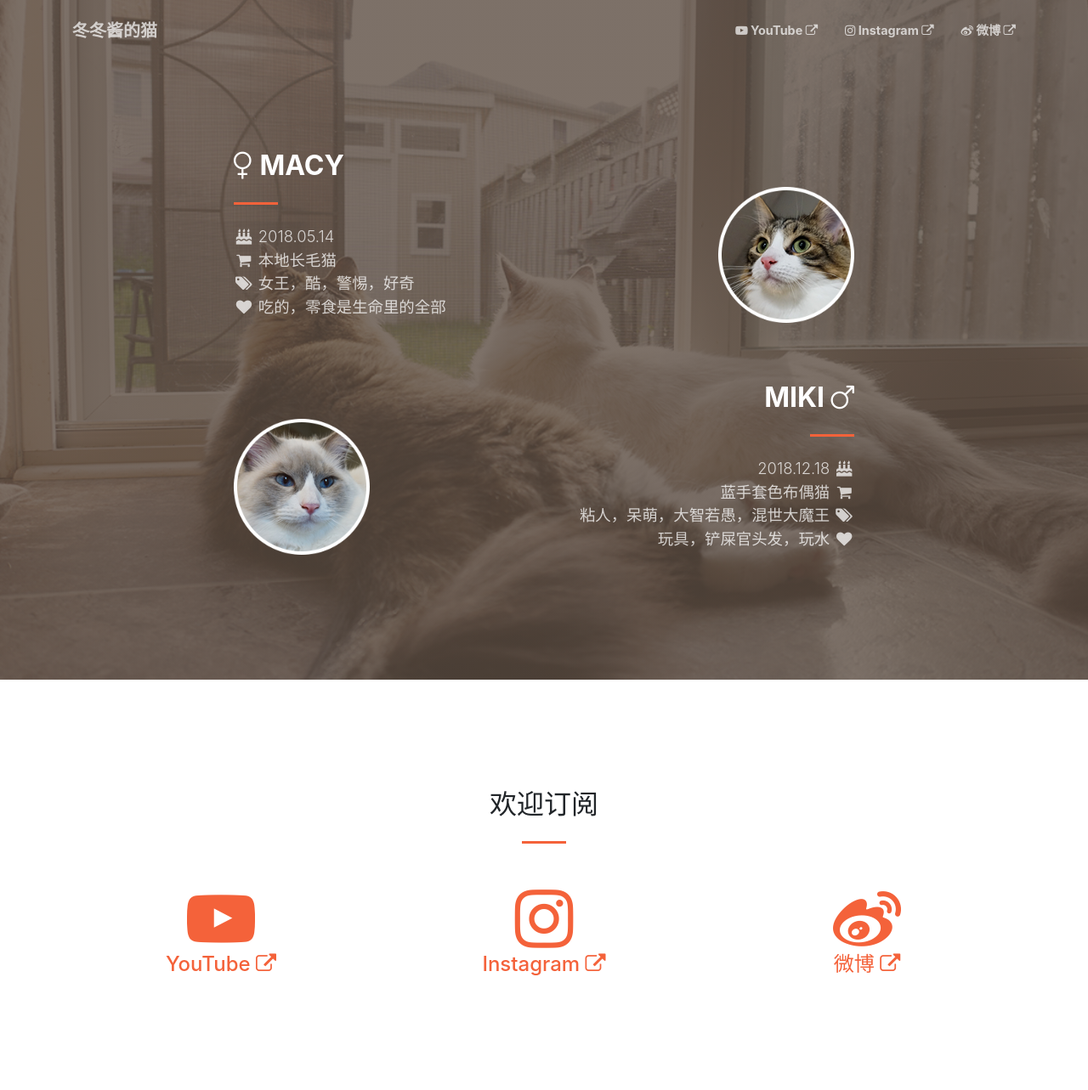
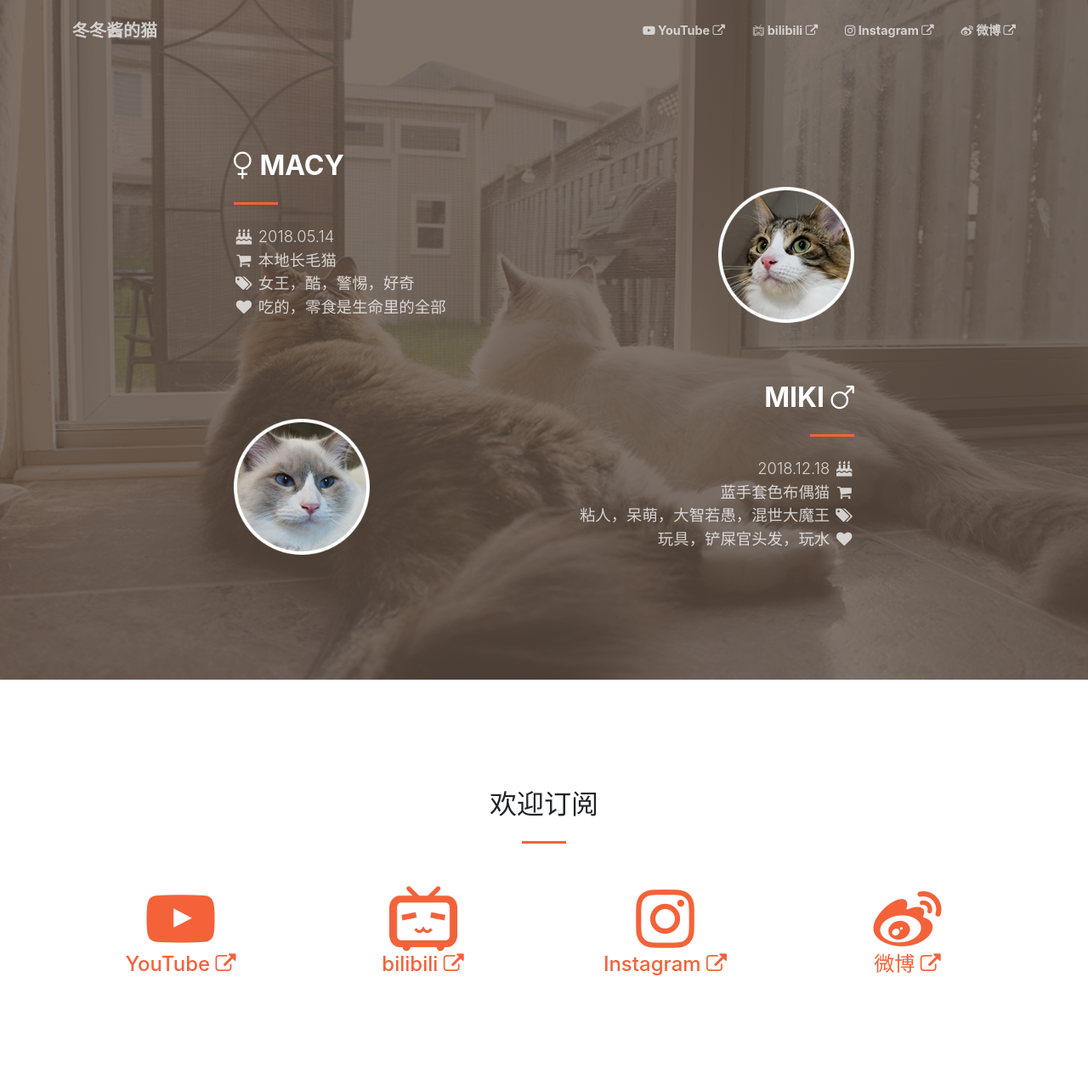
Before and after one commit to catniphy/catniphy.github.io, a plain HTML site: page index.html in a window 1280 px wide. Shown: the top 1283 px of the page at 85% size. Drawn offline with nearby package versions, Linux system fonts and the light colour scheme; a web font is replaced by a local one.

Commit message:
add bilibili icon (#2)
* add bilibili

* bilibili link

* use fontcustom for bilibili

```diff
--- /dev/null
+++ b/css/fontcustom.css
@@ -0,0 +1,42 @@
+/*
+  Icon Font: fontcustom
+*/
+
+@font-face {
+  font-family: "fontcustom";
+  src: url("./fontcustom_9adf123aedfc71bd28bb65785ea76f4d.eot");
+  src: url("./fontcustom_9adf123aedfc71bd28bb65785ea76f4d.eot?#iefix") format("embedded-opentype"),
+       url("./fontcustom_9adf123aedfc71bd28bb65785ea76f4d.woff2") format("woff2"),
+       url("./fontcustom_9adf123aedfc71bd28bb65785ea76f4d.woff") format("woff"),
+       url("./fontcustom_9adf123aedfc71bd28bb65785ea76f4d.ttf") format("truetype"),
+       url("./fontcustom_9adf123aedfc71bd28bb65785ea76f4d.svg#fontcustom") format("svg");
+  font-weight: normal;
+  font-style: normal;
+}
+
+@media screen and (-webkit-min-device-pixel-ratio:0) {
+  @font-face {
+    font-family: "fontcustom";
+    src: url("./fontcustom_9adf123aedfc71bd28bb65785ea76f4d.svg#fontcustom") format("svg");
+  }
+}
+
+[data-icon]:before { content: attr(data-icon); }
+
+[data-icon]:before,
+.icon-bilibili:before {
+  display: inline-block;
+  font-family: "fontcustom";
+  font-style: normal;
+  font-weight: normal;
+  font-variant: normal;
+  line-height: 1;
+  text-decoration: inherit;
+  text-rendering: optimizeLegibility;
+  text-transform: none;
+  -moz-osx-font-smoothing: grayscale;
+  -webkit-font-smoothing: antialiased;
+  font-smoothing: antialiased;
+}
+
+.icon-bilibili:before { content: "\f100"; }
--- a/index.html
+++ b/index.html
@@ -19,6 +19,7 @@
 
   <!-- Custom -->
   <link rel="shortcut icon" href="favicon.ico" />
+  <link href="css/fontcustom.css" rel="stylesheet">
   <link href="css/catniphy.css" rel="stylesheet">
 
 </head>
@@ -36,6 +37,11 @@
           <li class="nav-item">
             <a class="pointer nav-link" href="https://www.youtube.com/channel/UCdUdTvH32LMcZHd9yRlsLKQ" target="_blank">
               <i class="fa fa-youtube-play"></i> YouTube <i class="fa fa-external-link"></i>
+            </a>
+          </li>
+          <li class="nav-item">
+            <a class="pointer nav-link" href="https://space.bilibili.com/297814146/" target="_blank">
+              <i class="icon-bilibili"></i> bilibili <i class="fa fa-external-link"></i>
             </a>
           </li>
           <li class="nav-item">
@@ -109,24 +115,32 @@
       </div>
       <br/>
       <div class="row">
-        <div class="col-lg-4 ml-auto text-center mb-5 mb-lg-0">
-          <i class="fa fa-youtube-play fa-5x text-primary"></i>
+        <div class="col-lg-3 ml-auto text-center mb-5 mb-lg-0">
+          <i class="fa fa-fx fa-youtube-play fa-5x text-primary"></i>
           <h3 class="h4 mb-2">
             <a class="text-primary pointer" href="https://www.youtube.com/channel/UCdUdTvH32LMcZHd9yRlsLKQ" target="_blank">
               YouTube <i class="fa fa-external-link"></i>
             </a>
           </h3>
         </div>
-        <div class="col-lg-4 ml-auto text-center mb-5 mb-lg-0">
-          <i class="fa fa-instagram fa-5x text-primary"></i>
+        <div class="col-lg-3 ml-auto text-center mb-5 mb-lg-0">
+          <img class="img-fluid" src="img/bilibili.png" alt="" width="80">
+          <h3 class="h4 mb-2">
+            <a class="text-primary pointer" href="https://space.bilibili.com/297814146/" target="_blank">
+              bilibili <i class="fa fa-external-link"></i>
+            </a>
+          </h3>
+        </div>
+        <div class="col-lg-3 ml-auto text-center mb-5 mb-lg-0">
+          <i class="fa fa-fx fa-instagram fa-5x text-primary"></i>
           <h3 class="h4 mb-2">
             <a class="text-primary pointer" href="https://www.instagram.com/catniphy/" target="_blank">
               Instagram <i class="fa fa-external-link"></i>
             </a>
           </h3>
         </div>
-        <div class="col-lg-4 ml-auto text-center mb-5 mb-lg-0">
-          <i class="fa fa-weibo fa-5x text-primary"></i>
+        <div class="col-lg-3 ml-auto text-center mb-5 mb-lg-0">
+          <i class="fa fa-fx fa-weibo fa-5x text-primary"></i>
           <h3 class="h4 mb-2">
             <a class="text-primary pointer" href="https://www.weibo.com/catniphy" target="_blank">
               微博 <i class="fa fa-external-link"></i>
```
Also changed, not shown: css/fontcustom_9adf123aedfc71bd28bb65785ea76f4d.svg (added), css/fontcustom_9adf123aedfc71bd28bb65785ea76f4d.ttf (added), css/fontcustom_9adf123aedfc71bd28bb65785ea76f4d.woff (added), css/fontcustom_9adf123aedfc71bd28bb65785ea76f4d.woff2 (added), img/bilibili.png (added), 1 other file.
